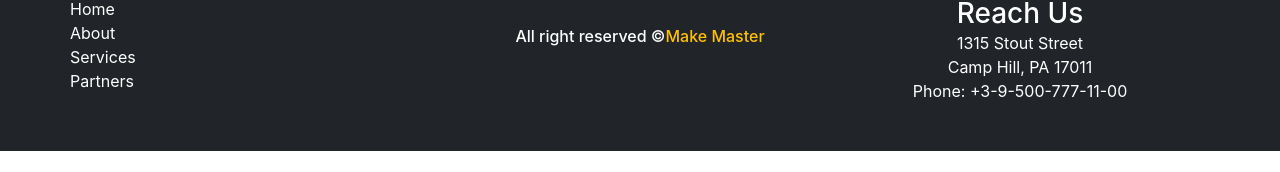
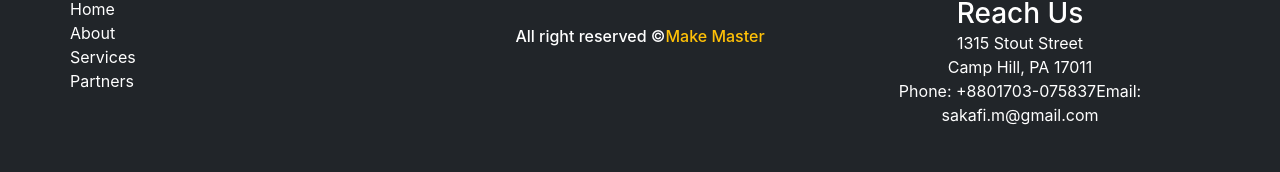
Before and after one commit to smahkafi/educational-electrical-course, a React (Create React App) app: page / in a window 1280 px wide. Shown: the part 1561-1733 px from the top of the page. Before the commit the page ends 1712 px from the top, so only its background shows below. Built offline with nearby package versions, Linux system fonts and the light colour scheme.

Commit message:
email add

```diff
--- a/src/components/Footer/Footer.js
+++ b/src/components/Footer/Footer.js
@@ -30,7 +30,8 @@ const Footer = () => {
                                 <br />
                                 Camp Hill, PA 17011
                                 </span><br />
-                                <span className="text-white" >Phone: +3-9-500-777-11-00</span>
+                                <span className="text-white" >Phone: +8801703-075837</span>
+                                <span className="text-white" >Email: sakafi.m@gmail.com</span>
                             </div>
                         </div>
 
```
